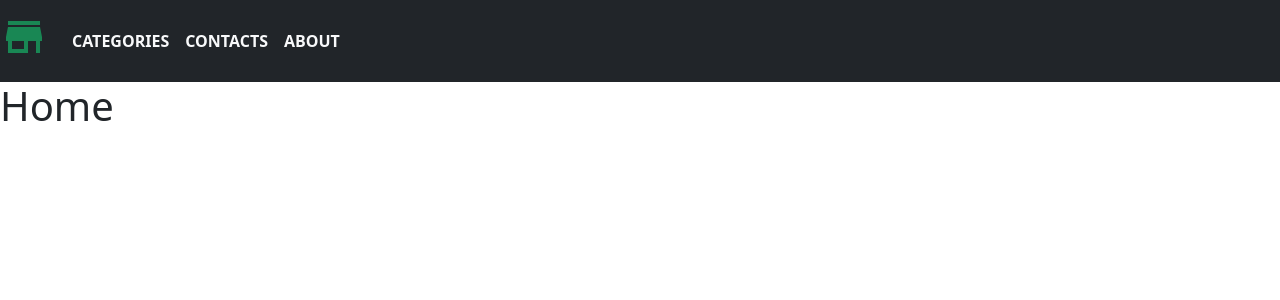
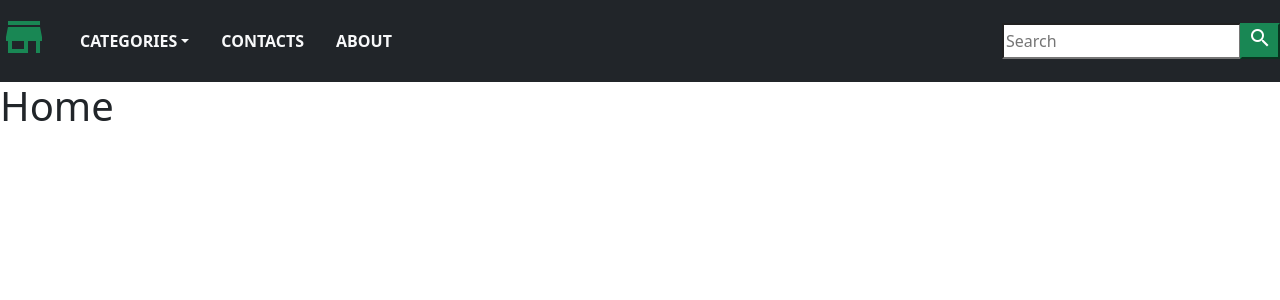
Before and after one commit to vitosv03/ecommerce, a Django app: template ecommerce-project/shop/templates/home.html in a window 1280 px wide. Shown: the top 300 px of the page. Run offline with Django 3.2, Linux system fonts and the light colour scheme; the template is opened without the code that fills it, so the values that code supplies are empty.

Commit message:
1. editing nav bar 2. add bootstrap to base.html (part-2)

```diff
--- a/ecommerce-project/shop/templates/base.html
+++ b/ecommerce-project/shop/templates/base.html
@@ -10,6 +10,7 @@
 
       <style type="text/css">
           .material-icons.md-48 { font-size: 48px; }
+          .material-icons.md-24 { font-size: 24px; }
       </style>
     <title>{% block title %} {% endblock %}</title>
 
@@ -19,11 +20,32 @@
   <body>
       <nav class="navbar navbar-expand-md navbar-light bg-dark">
           <a href="#" class="navbar-brand"><span class="material-icons text-success material-icons md-48">store</span></a>
+          <button class="navbar-toggler bg-light" data-bs-toggle="collapse" data-bs-target="#navbar"><span class="navbar-toggler-icon"></span></button>
+         <div id="navbar" class="collapse navbar-collapse justify-content-between">
           <ul class="navbar-nav">
-              <li class="nav-item"><a class="nav-link text-light text-uppercase fw-bold" href="">Categories</a></li>
-              <li class="nav-item"><a class="nav-link text-light text-uppercase fw-bold" href="">Contacts</a></li>
-              <li class="nav-item"><a class="nav-link text-light text-uppercase fw-bold" href="">About</a></li>
+              <li class="nav-item dropdown"><a class="nav-link dropdown-toggle text-light text-uppercase fw-bold px-3" data-bs-toggle="dropdown" href="">Categories</a>
+                <div class="dropdown-menu">
+                    <a class="dropdown-item" href="">Category1</a>
+                    <a class="dropdown-item" href="">Category2</a>
+                    <a class="dropdown-item" href="">Category3</a>
+                    <a class="dropdown-item" href="">Category4</a>
+                    <a class="dropdown-item" href="">Category5</a>
+                </div>
+              </li>
+              <li class="nav-item"><a class="nav-link text-light text-uppercase fw-bold px-3" href="">Contacts</a></li>
+              <li class="nav-item"><a class="nav-link text-light text-uppercase fw-bold px-3" href="">About</a></li>
           </ul>
+
+          <form action="" class="form-inline">
+              <div class="input-group">
+                  <input type="text" placeholder="Search">
+                  <div>
+                      <button class="btn-success"><i class="material-icons  material-icons md-24">search</i>
+                      </button>
+                  </div>
+              </div>
+          </form>
+         </div>
       </nav>
 <!--    <header>-->
 <!--        <a href="{% url 'home' %}">Home</a>-->
```
